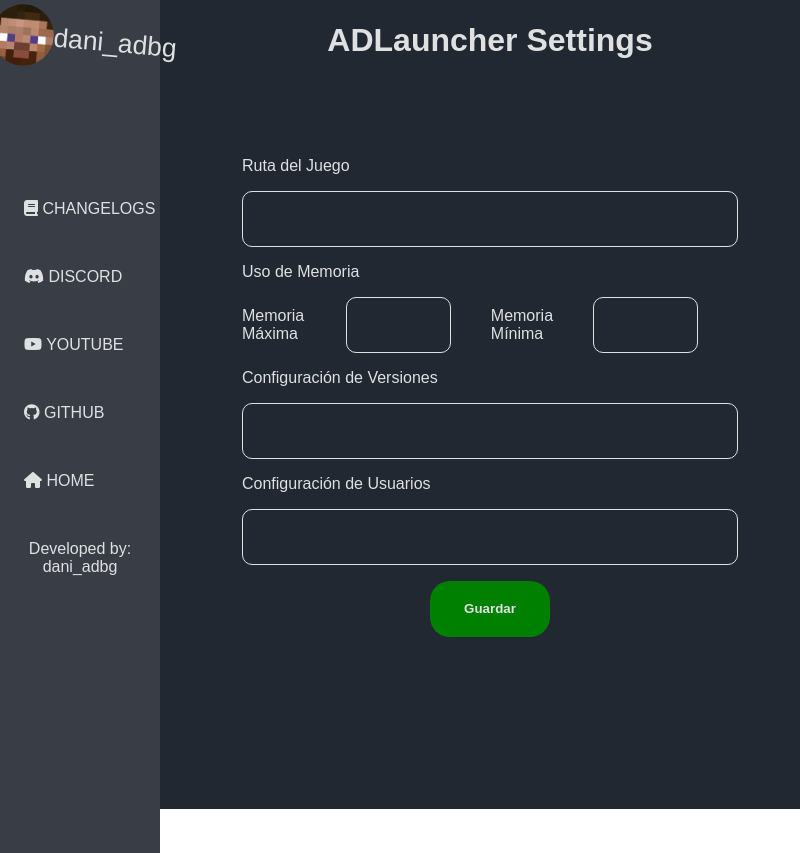
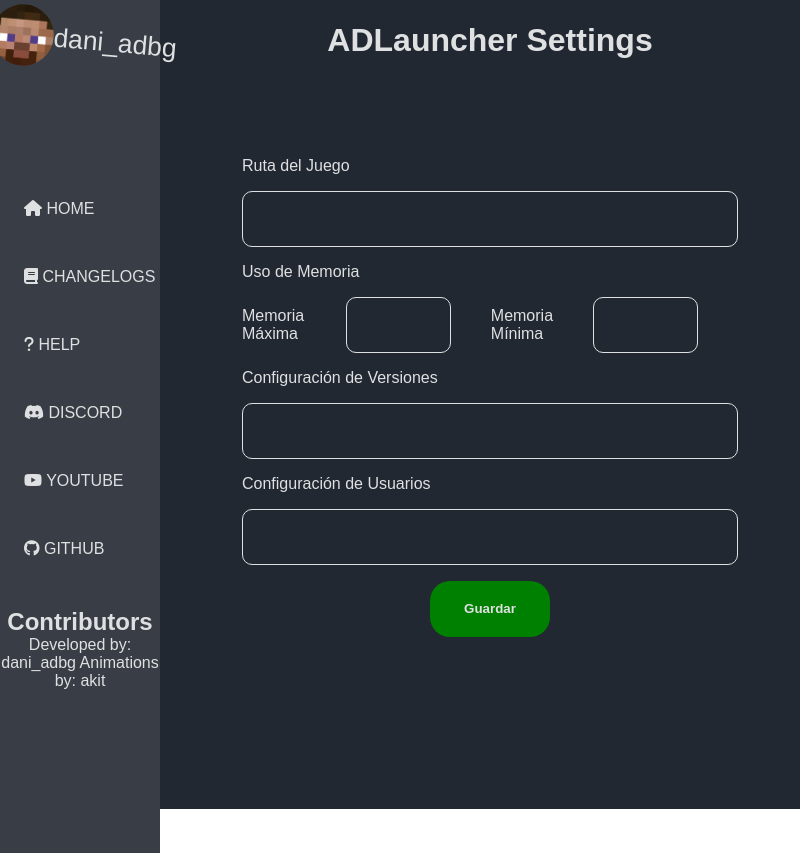
Before and after one commit to dani-adbg/adlauncher, an Electron app: page src/pages/settings.html in a window 800 px wide. Drawn offline with Linux system fonts and the light colour scheme; a web font is replaced by a local one.

Commit message:
Update settings.html

```diff
--- a/src/pages/settings.html
+++ b/src/pages/settings.html
@@ -19,14 +19,17 @@
         <span id="profile-user">dani_adbg</span>
       </div>
       <div class="side-bar-options">
+        <span class="home"><i class="fa-solid fa-house"></i></i> HOME</span>
         <span id="changelogs"><i class="fa-solid fa-book"></i> CHANGELOGS</span>
+        <span id="help"><i class="fa-solid fa-question"></i> HELP</span>
         <span id="discord"><i class="fa-brands fa-discord"></i> DISCORD</span>
         <span id="yt"><i class="fa-brands fa-youtube"></i> YOUTUBE</span>
         <span id="github"><i class="fa-brands fa-github"></i> GITHUB</span>
-        <span class="home"><i class="fa-solid fa-house"></i></i> HOME</span>
       </div>
       <div class="side-bar-footer">
+        <h1>Contributors</h1>
         <span>Developed by: dani_adbg</span>
+        <span>Animations by: akit</span>
       </div>
     </aside>
     <main class="main">
```
